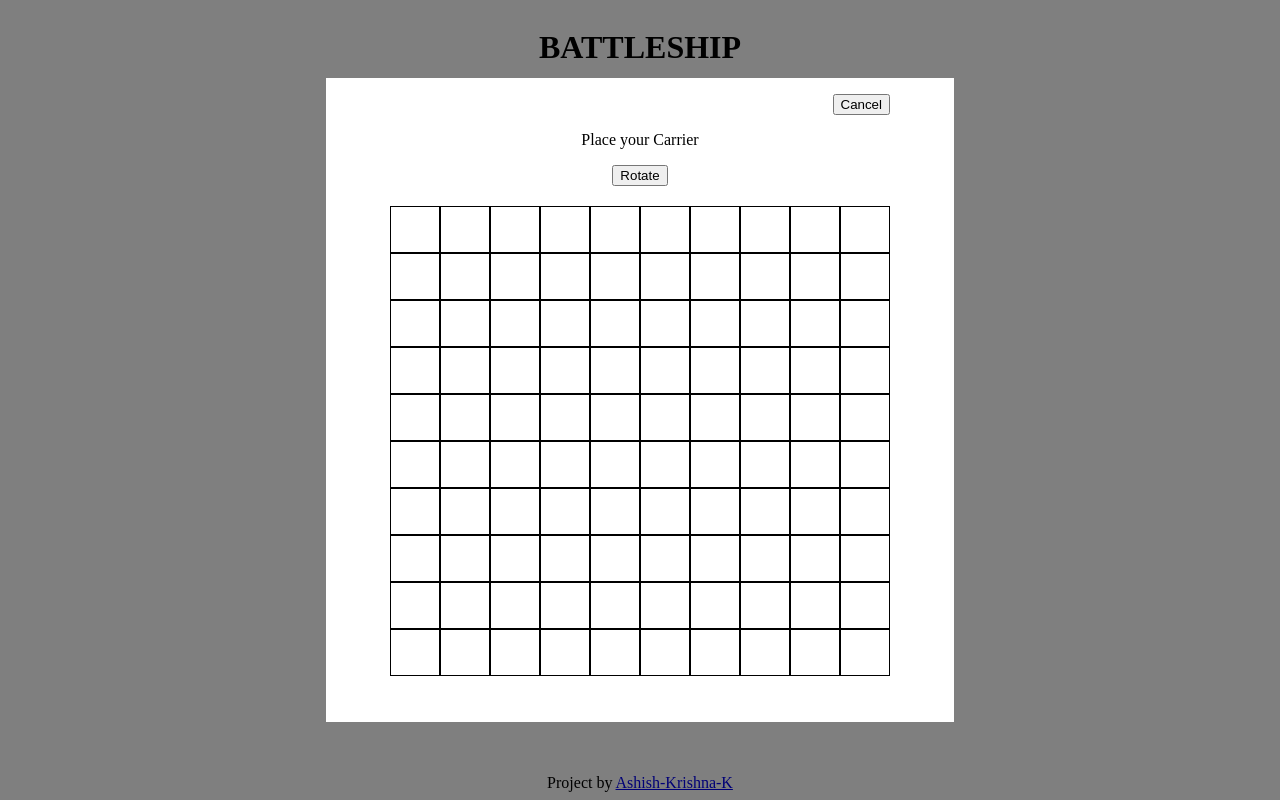
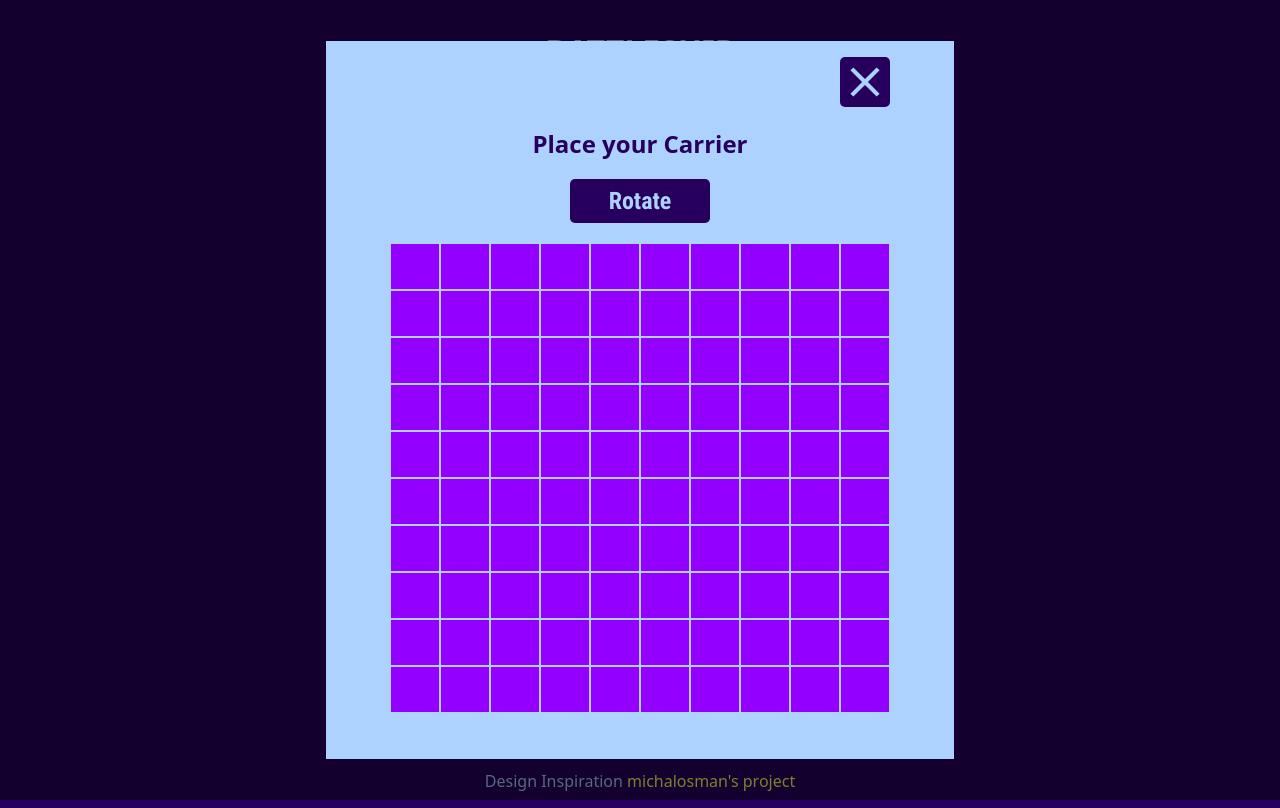
Before and after one commit to Ashish-Krishna-K/battleship, a website built with webpack: page src/htmls/index.html in a window 1280 px wide. Built offline with nearby package versions, Linux system fonts and the light colour scheme; a web font is replaced by a local one.

Commit message:
Completes styling.

```diff
--- a/src/htmls/index.html
+++ b/src/htmls/index.html
@@ -16,6 +16,9 @@
     <p>
       Project by <a href="https://github.com/Ashish-Krishna-K">Ashish-Krishna-K</a>
     </p>
+    <p>
+      Design Inspiration <a href="https://michalosman.github.io/battleship/">michalosman's project</a>
+    </p>
   </footer>
 </body>
 </html>
--- a/src/scripts/displayController.ts
+++ b/src/scripts/displayController.ts
@@ -68,7 +68,7 @@ const generateShipCoordinates = (shipType: string, start: CoordinatesType, orien
 }
 
 const renderInstructions = (ship: string): HTMLElement => {
-  const instructions = document.createElement('p');
+  const instructions = document.createElement('h2');
   instructions.dataset.shipType = ship;
   instructions.classList.add('current-ship');
   instructions.textContent = `Place your ${displayShipName(ship)}`;
@@ -140,7 +140,13 @@ const renderPlaceShipsBoard = (): void => {
     const modal = document.createElement('div');
 
     const cancelBtn = document.createElement('button');
-    cancelBtn.textContent = "Cancel"
+    cancelBtn.innerHTML =
+      `
+        <svg xmlns="http://www.w3.org/2000/svg" viewBox="0 0 24 24">
+          <title>close</title>
+          <path d="M19,6.41L17.59,5L12,10.59L6.41,5L5,6.41L10.59,12L5,17.59L6.41,19L12,13.41L17.59,19L19,17.59L13.41,12L19,6.41Z" />
+        </svg>
+      `
     cancelBtn.classList.add('cancel-btn');
     cancelBtn.addEventListener("click", () => {
       location.reload();
--- a/src/scripts/players.ts
+++ b/src/scripts/players.ts
@@ -96,11 +96,14 @@ const computerAttacks = (): void => {
   }
 }
 
-const playerAttacks = (coordinates: CoordinatesType): void => {
-  computerBoard.receiveAttack(coordinates);
-  if (computerBoard.allShipsSunk()) {
-    EventsObserver.publish('winnerFound', { data: 'player' })
+const playerAttacks = (coordinates: CoordinatesType): boolean => {
+  const result = computerBoard.receiveAttack(coordinates);
+  if (result) {
+    if (computerBoard.allShipsSunk()) {
+      EventsObserver.publish('winnerFound', { data: 'player' })
+    }
   }
+  return result
 }
 
 const shipHitHandler = (data: EventPayloadType): void => {
@@ -150,8 +153,9 @@ const handleShipPlaced = (): void => {
 }
 
 const handlePlayerAttackRequest = ({data}: EventPayloadType): void => {
-  playerAttacks(data);
-  computerAttacks();
+  if (playerAttacks(data)){
+    computerAttacks();
+  };
 }
 
 const handleMarkShipRequest = ({data}: EventPayloadType): void => {
--- a/src/styles/index.css
+++ b/src/styles/index.css
@@ -1,3 +1,15 @@
+@import url('https://fonts.googleapis.com/css2?family=Frijole&family=Roboto+Condensed:wght@700&display=swap');
+
+:root {
+  --board-bg: rgb(148, 0, 255);
+  --body-bg: rgb(39, 0, 93);
+  --missed-tile: rgb(228, 241, 255);
+  --hit-tile: rgb(255, 153, 153);
+  --ship-tile: rgb(0, 255, 0);
+  --modal-bg: rgb(174, 210, 255);
+  --link-color: rgb(255, 255, 102);
+}
+
 html,
 body {
   height: 100svh;
@@ -7,6 +19,9 @@ body {
   display: grid;
   grid-template-columns: 1fr;
   grid-template-rows: auto 1fr auto;
+  background-color: var(--body-bg);
+  color: var(--modal-bg);
+  font-family: 'Frijole', system-ui, -apple-system, BlinkMacSystemFont, 'Segoe UI', Roboto, Oxygen, Ubuntu, Cantarell, 'Open Sans', 'Helvetica Neue', cursive;
 }
 
 header {
@@ -18,7 +33,47 @@ main {
 }
 
 footer {
-  text-align: center;
+  display: grid;
+  grid-template-columns: 1fr;
+  grid-template-rows: repeat(2, 1fr);
+  justify-items: center;
+}
+
+footer a,
+footer a:visited {
+  color: var(--link-color);
+  text-decoration: none;
+}
+
+button {
+  background-color: var(--body-bg);
+  color: var(--modal-bg);
+  border: none;
+  padding: 1vh 3vw;
+  border-radius: 5px;
+  font-size: 1.5rem;
+  cursor: pointer;
+  transition: scale 100ms ease-in-out;
+  font-family: 'Roboto Condensed', sans-serif;
+  font-weight: 900;
+}
+
+button:hover {
+  scale: 0.9;
+}
+
+button.cancel-btn {
+  fill: var(--modal-bg);
+  width: 50px;
+  height: auto;
+  padding: 0;
+  display: flex;
+  align-items: center;
+  justify-content: center;
+}
+
+svg {
+  margin: 0;
 }
 
 .game-container>div {
@@ -40,24 +95,21 @@ footer {
 
 .tile {
   min-height: 45px;
-  border: 1px solid black;
+  border: 1px solid var(--modal-bg);
+  background-color: var(--board-bg);
 }
 
 .tile.ship,
 .temp-ship {
-  background-color: gray;
-}
-
-.tile.ship.temp-ship.temp-error {
-  background-color: lightcoral;
+  background-color: var(--ship-tile);
 }
 
 .tile.attacked {
-  background-color: lightblue;
+  background-color: var(--missed-tile);
 }
 
 .tile.ship.attacked {
-  background-color: lightcoral;
+  background-color: var(--hit-tile);
 }
 
 .modal {
@@ -74,7 +126,8 @@ footer {
 }
 
 .modal>div {
-  background-color: white;
+  background-color: var(--modal-bg);
+  color: var(--body-bg);
   padding: 2vh 5vw;
   display: flex;
   flex-direction: column;
```
